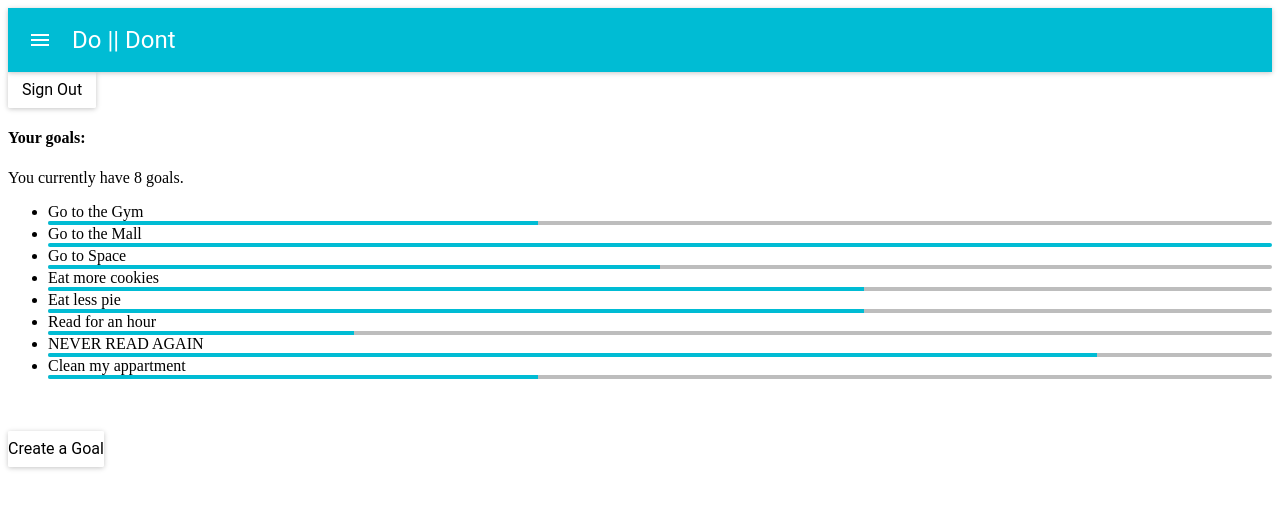
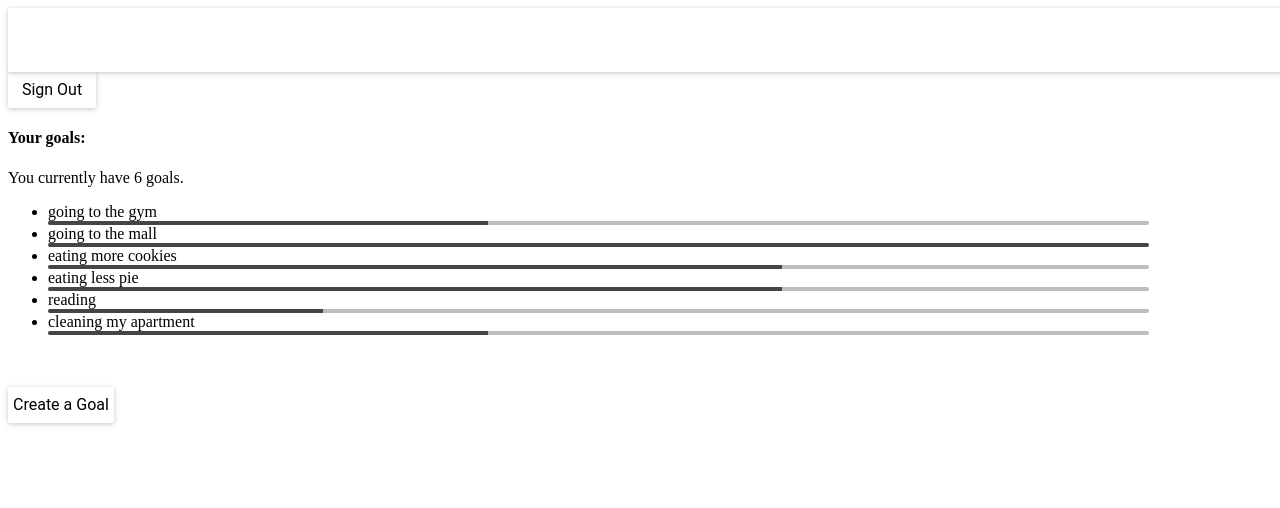
Before and after one commit to DoOrDont/DoOrDont, a React (Create React App) app in the folder react-client/: page / in a window 1280 px wide. Shown: the top 508 px of the page. Built offline with nearby package versions, Linux system fonts and the light colour scheme; the HTML template or start-up script is replaced by a standard one.

Commit message:
Add CSS styling and modify copywriting

```diff
--- a/react-client/src/components/AppBar.jsx
+++ b/react-client/src/components/AppBar.jsx
@@ -1,10 +1,16 @@
 import React from 'react';
 import AppBar from 'material-ui/AppBar';
+
+const navStyle = {
+  'backgroundColor': '#FFFFFF',
+  'width': '100vw'
+};
 
 const AppBarNav = () => (
   <AppBar
     title="Do || Dont"
     iconClassNameRight="muidocs-icon-navigation-expand-more"
+    style={navStyle}
   />
 );
 
--- a/react-client/src/components/CreateGoal.jsx
+++ b/react-client/src/components/CreateGoal.jsx
@@ -116,9 +116,9 @@ class CreateGoal extends React.Component {
           onChange={(e) => this.handleInputChange('punishment', e)} /> */}
         </form>
         <Link to="/">
-          <button type="button">
+          <FlatButton>
             Cancel
-          </button>
+          </FlatButton>
         </Link>
       </div>
     )
--- a/react-client/src/components/List.jsx
+++ b/react-client/src/components/List.jsx
@@ -89,7 +89,12 @@ class List extends React.Component {
   // }
 
   render () {
-    console.log(this.state.goals)
+
+    const buttonStyle = {
+      'paddingLeft': '5px',
+      'paddingRight': '5px'
+    };
+
     return (
       <div>
         {this.state.signedIn === false ? <Redirect to="/login" /> : ''}
@@ -116,7 +121,7 @@ class List extends React.Component {
           </ul>
         <br/><br/>
         <Link to="/creategoal">
-          <RaisedButton>
+          <RaisedButton style={buttonStyle}>
             Create a Goal
           </RaisedButton>
         </Link>
--- a/react-client/src/components/ListItem.jsx
+++ b/react-client/src/components/ListItem.jsx
@@ -12,7 +12,13 @@ class ListItem extends React.Component {
   }
 
   render() {
+
+    const style = {
+      'width': '86vw'
+    };
+
     return(
+      <div className="item">
         <li>
           <div className="goalDescription">{ this.props.goal.description }</div>
 
@@ -29,9 +35,14 @@ class ListItem extends React.Component {
               <i className="deleteGoal fa fa-trash" aria-hidden="true"></i>
             </div>
           </div>
+        </li>
 
-        <LinearProgress mode="determinate" value={this.state.progress} />
-      </li>
+        <LinearProgress id="progress-bar"
+                        mode="determinate"
+                        value={this.state.progress}
+                        color='#454545'
+                        style={style} />
+      </div>
     );
   }
 }
--- a/react-client/src/components/LogInForm.jsx
+++ b/react-client/src/components/LogInForm.jsx
@@ -72,17 +72,17 @@ export default class LogInForm extends React.Component {
       />,
     ];
     return (
-      <div>
+      <div id="login">
 
         {this.state.signedIn === true ? <Redirect to="/" /> : ''}
 
         <Dialog
-          title="Blank Username or Password"
+          title="Blank username or password"
           actions={actions}
           modal={true}
           open={this.state.open}
         >
-          Both Username and Password cannot be blank.
+          Both username and password cannot be blank.
         </Dialog>
 
         <h2>Login</h2>
@@ -112,10 +112,9 @@ export default class LogInForm extends React.Component {
             > Login
             </RaisedButton>
           </div>
+          <br></br>
           <Link to="/signup">
-            <RaisedButton>
-              Create an Account
-            </RaisedButton>
+            Not a user? Sign up here.
           </Link>
       </div>
     );
--- a/react-client/src/components/SignUpForm.jsx
+++ b/react-client/src/components/SignUpForm.jsx
@@ -110,7 +110,7 @@ export default class SignUpForm extends React.Component {
           </div>
           <div>
             <TextField
-              hintText="Re-enter Password"
+              hintText="Re-enter password"
               id="password2"
               onChange={this.setPassword2.bind(this)}
               value={this.state.password2}
@@ -132,10 +132,9 @@ export default class SignUpForm extends React.Component {
             > Sign up
             </RaisedButton>
           </div>
+          <br></br>
           <Link to="/login">
-            <RaisedButton>
-              Log In
-            </RaisedButton>
+            Already a user? Log in here.
           </Link>
       </div>
     )
--- a/react-client/src/components/testData.js
+++ b/react-client/src/components/testData.js
@@ -23,57 +23,43 @@ module.exports.dumbyUsers = [
 
 module.exports.dumbyGoals = [
   {
-    'description': 'Go to the Gym',
-    'punishment': 'A harsh email',
+    'description': 'going to the gym',
+    'punishment': 'email',
     'frequency': 5,
     'counter': 2,
     'user_id': 1
   },
   {
-    'description': 'Go to the Mall',
-    'punishment': 'A harsh tweet',
+    'description': 'going to the mall',
+    'punishment': 'twitter',
     'frequency': 7,
     'counter': 7,
     'user_id': 3
   },
   {
-    'description': 'Go to Space',
-    'punishment': 'A harsh reality',
-    'frequency': 2,
-    'counter': 1,
-    'user_id': 4
-  },
-  {
-    'description': 'Eat more cookies',
-    'punishment': 'A harsh facebook post',
+    'description': 'eating more cookies',
+    'punishment': 'email',
     'frequency': 6,
     'counter': 4,
     'user_id': 5
   },
   {
-    'description': 'Eat less pie',
-    'punishment': 'A harsh waistline',
+    'description': 'eating less pie',
+    'punishment': 'twitter',
     'frequency': 3,
     'counter': 2,
     'user_id': 1
   },
   {
-    'description': 'Read for an hour',
-    'punishment': 'A harsh IQ',
+    'description': 'reading',
+    'punishment': 'email',
     'frequency': 4,
     'counter': 1,
     'user_id': 4
   },
   {
-    'description': 'NEVER READ AGAIN',
-    'punishment': 'become twitch chat',
-    'frequency': 7,
-    'counter': 6,
-    'user_id': 3
-  },
-  {
-    'description': 'Clean my appartment',
-    'punishment': 'A harsh smell',
+    'description': 'cleaning my apartment',
+    'punishment': 'email',
     'frequency': 5,
     'counter': 2,
     'user_id': 2
```
Also changed, not shown: 1 other file (tests, documents, lock files or other folders). Lines whose indentation alone changed are shown as unchanged.
